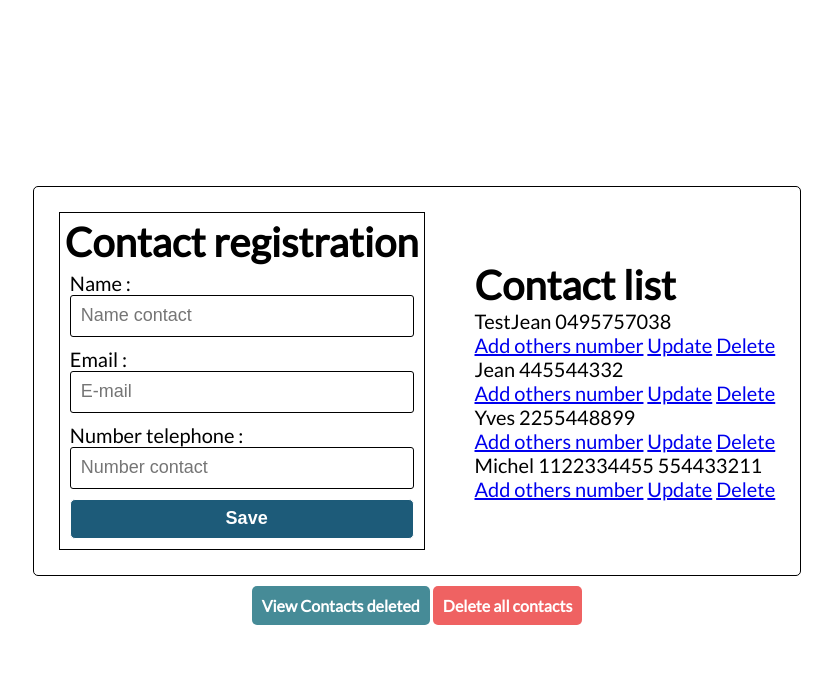
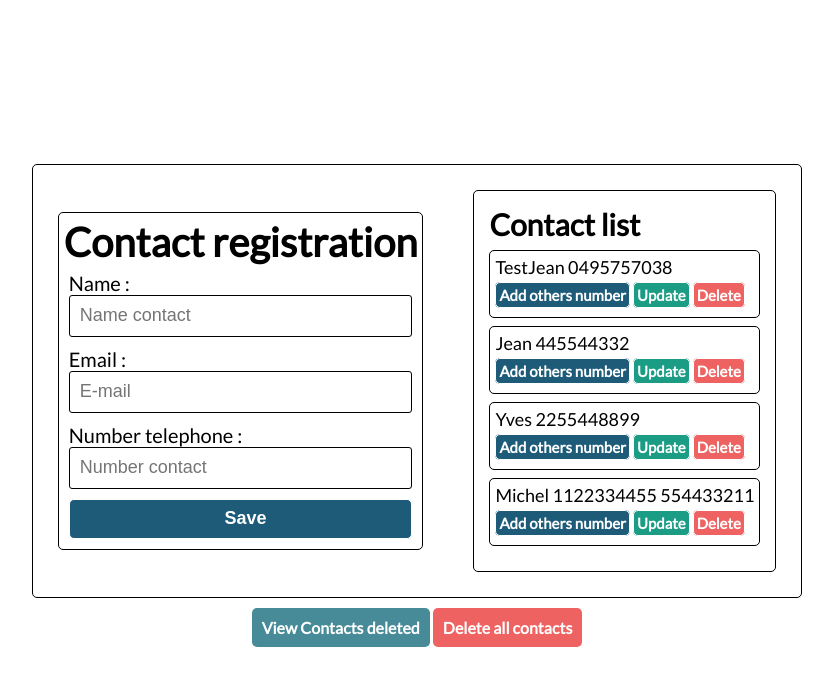
Before and after one commit to yandakiY/contactManager-Django, a Django app: page /contactManager/ in a window 1280 px wide. Shown: the top 686 px of the page, without its empty margins (223-1056 px from the left). Run offline with Django 4.2, Linux system fonts and the light colour scheme; data comes from the database, SQL or seed files in the repository.

Commit message:
Implementation contact list css

```diff
--- a/managerContact/static/managerContact/index.css
+++ b/managerContact/static/managerContact/index.css
@@ -36,6 +36,7 @@ html , body{
 
 #main #section-top #left{
     border: solid 1px;
+    border-radius: 5px;
     padding: 5px;
 }
 
@@ -75,6 +76,71 @@ html , body{
     background-color:rgba(29, 90, 121, 0.715);
 }
 
+
+#main #section-top #right #info-list{
+    font-size: 15px;
+    border: solid 1px;
+    border-radius: 5px;
+    padding: 15px;
+    /* Height */
+    height: 350px;
+    overflow-y: scroll;
+    /* Display */
+    display: flex;
+    flex-direction: column;
+    gap: 8px;
+}
+
+#main #section-top #right #info-list #contact-bloc{
+    border-radius: 5px;
+}
+#main #section-top #right #info-list #contact-bloc #props{
+    font-size: 18px;
+}
+
+#main #section-top #right #info-list #contact-bloc #options{
+    margin-top: 8px;
+    margin-bottom: 8px;
+}
+
+#main #section-top #right #info-list #contact-bloc #addNumber{
+    border:solid 1px;
+    border-radius: 5px;
+    text-decoration: none;
+    padding: 3px;
+
+    /* color */
+    background-color: #1D5B79;
+    color:white;
+    font-weight: bold;
+}
+#main #section-top #right #info-list #contact-bloc #updateContact{
+    border:solid 1px;
+    border-radius: 5px;
+    text-decoration: none;
+    padding: 3px;
+    /* color */
+    background-color: #1B9C85;
+    color:white;
+    font-weight: bold;
+}
+#main #section-top #right #info-list #contact-bloc #removeContact{
+    border:solid 1px;
+    border-radius: 5px;
+    text-decoration: none;
+    padding: 3px;
+    /* color */
+    background-color: #EF6262;
+    color:white;
+    font-weight: bold;
+}
+
+#main #section-top #right #contact-bloc{
+    border:solid 1px;
+    padding: 5px;
+}
+
+
 #linkBottom{
     margin-top: 20px;
 }
@@ -111,5 +177,4 @@ html , body{
 #deleteAllContact:hover{
     background-color: #cc4a4aee;
     transition: all ease .5s;
-
 }
--- a/managerContact/templates/managerContact/index.html
+++ b/managerContact/templates/managerContact/index.html
@@ -37,21 +37,21 @@
                 </form>
             </div>
             <div id="right">
-                <div>
+                <div id="info-list">
                     {% if persons %}
                     <h1>Contact list</h1>
                     {% for person in persons %}
-                        <div>
-                            <div>
+                        <div id="contact-bloc">
+                            <div id="props">
                                 {{person.name_person}}
                                 {% for number in person.numbertel_set.all %}
                                     {{number}}
                                 {% endfor %}
                             </div>
                             <div id="options">
-                                <a href="{% url 'managerContact:addNumber' person.id %}">Add others number</a>
-                                <a href="{% url 'managerContact:updateContact' person.id %}">Update</a>
-                                <a href="{% url 'managerContact:removeContact' person.id %}">Delete</a>
+                                <a id="addNumber" href="{% url 'managerContact:addNumber' person.id %}">Add others number</a>
+                                <a id="updateContact" href="{% url 'managerContact:updateContact' person.id %}">Update</a>
+                                <a id="removeContact" href="{% url 'managerContact:removeContact' person.id %}">Delete</a>
                             </div>
                         </div>
                     {% endfor %}
```
